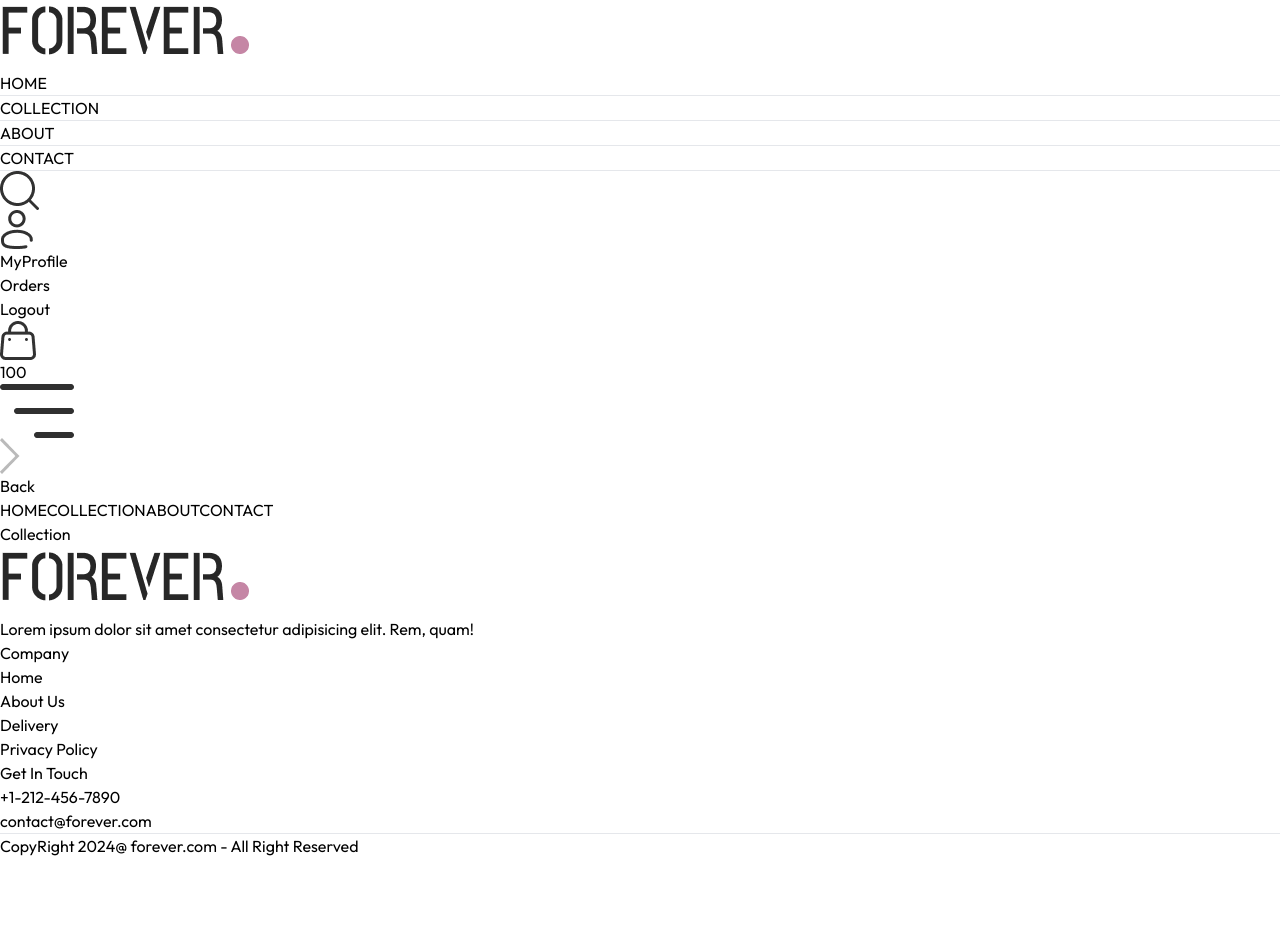
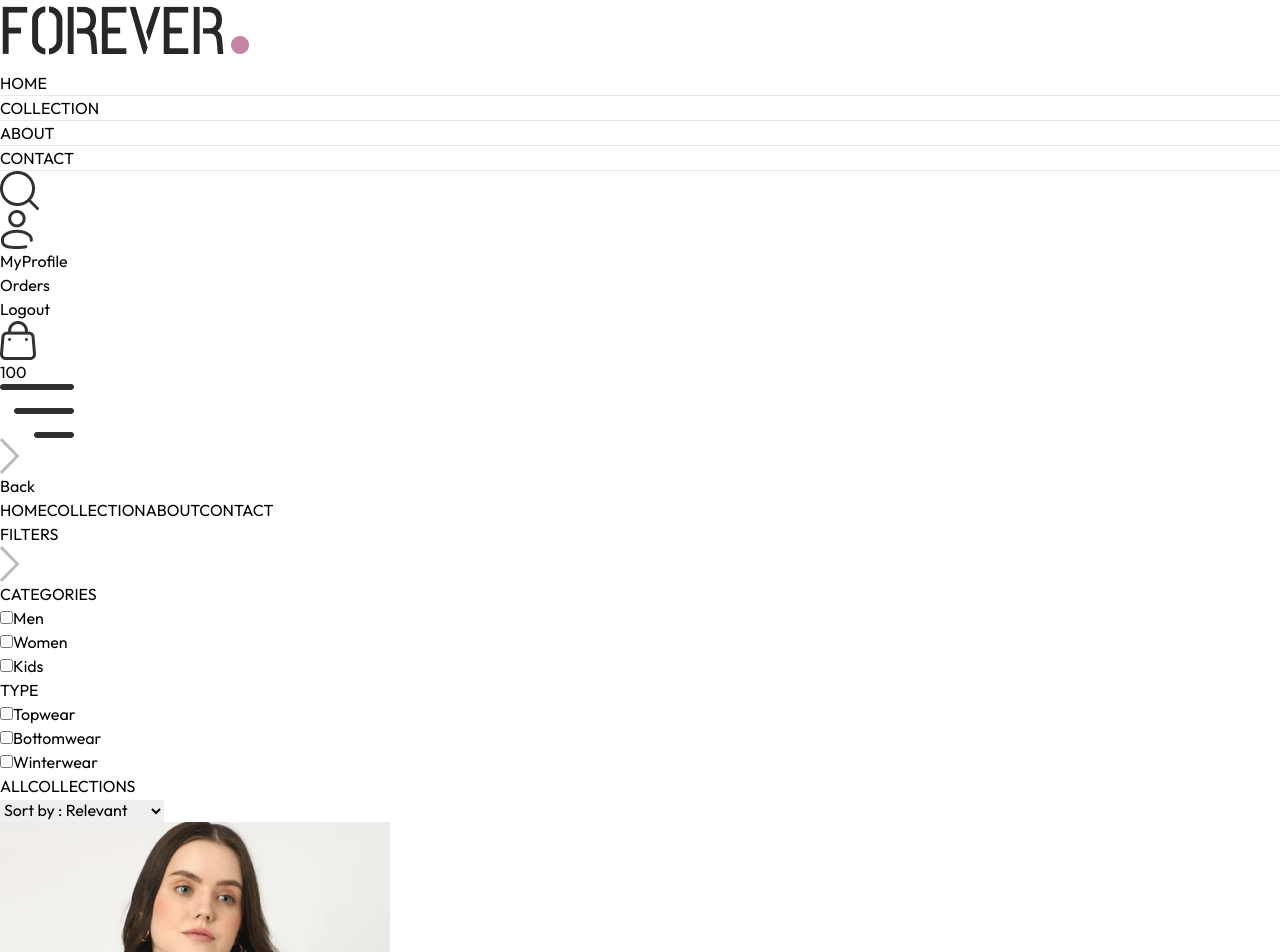
Before and after one commit to Ranjit-Kumar-Nayak/E-Commerce, a React (Vite) app in the folder frontend/: page /collection in a window 1280 px wide. Shown: the top 952 px of the page. Before the commit the page ends 858 px from the top, so only its background shows below. Built offline with nearby package versions, Linux system fonts and the light colour scheme.

Commit message:
Collection component'

```diff
--- a/frontend/src/components/Footer.jsx
+++ b/frontend/src/components/Footer.jsx
@@ -6,10 +6,10 @@ import { assets } from '../assets/frontend_assets/assets'
 const Footer = () => {
   return (
     <div>
-        <div className='flex flex-col smgrid grid-cols-[3fr_1fr_1fr] gap-14 my-10 mt-40 text-sm'>
+        <div className='flex flex-col sm:grid grid-cols-[3fr_1fr_1fr] gap-14 my-10 mt-40 text-sm'>
             <div>
                 <img src={assets.logo} alt="" className='mb-5 w-32'/>
-                <p className='w-full md:w-2/3 text-gray-600'>Lorem ipsum dolor sit amet consectetur adipisicing elit. Rem, quam!</p>
+                <p className='w-full md:w-2/3 text-gray-600'>Lorem ipsum dolor sit amet consectetur adipisicing elit. Rem, quam! Lorem, ipsum dolor sit amet consectetur adipisicing elit. Illo, eaque nostrum! Ab laboriosam debitis alias provident sequi explicabo, ipsa facilis enim praesentium! Eaque similique maiores ad debitis, error perferendis animi!</p>
             </div>
             <div>
                 <p className='text-xl font-medium mb-5'>Company</p>
--- a/frontend/src/components/NewsLetterBox.jsx
+++ b/frontend/src/components/NewsLetterBox.jsx
@@ -24,7 +24,7 @@ const NewsLetterBox = () => {
           placeholder="enter your email"
         />
         <button
-          className="bg-black text-white text-xg px-10 py-4"
+          className="bg-black text-white text-xg px-10 py-4 rounded-lg"
           type="submit"
         >
           Subscribe
--- a/frontend/src/pages/Collection.jsx
+++ b/frontend/src/pages/Collection.jsx
@@ -1,9 +1,101 @@
-import React from 'react'
+import React, { useContext, useEffect, useState } from "react";
+import { ShopContext } from "../context/ShopContext";
+import {assets} from '../assets/frontend_assets/assets.js'
+import Title from "../components/Title.jsx";
+import ProductItem from "../components/ProductItem.jsx";
+const Collection = () => {
+  const { products } = useContext(ShopContext);
 
-const Collection = () => {
+
+  const [showFilter, setShowFilter] = useState(false);
+  const [filterProdicts,setFilterProducts]=useState([])
+
+
+  useEffect(()=>{
+setFilterProducts(products);
+  },[])
   return (
-    <div>Collection</div>
-  )
-}
+    <div className="flex flex-col sm:flex-row gap-1 sm:gap-10 pt-10 border-t border-green-700">
+      {/* Filter Options */}
+      <div className="min-w-60">
+        <p onClick={()=>setShowFilter(!showFilter)} className="my-2 text-xl flex items-center cursor-pointer gap-2">
+          FILTERS
+          <img className={`h-3 sm:hidden ${showFilter?'rotate-90' : ''}`} src={assets.dropdown_icon} alt="" />
+        </p>
+        {/* category filter */}
+        <div
+          className={`border border-gray-300 pl-5 py-3 mt-6 ${
+            showFilter ? "" : "hidden"
+          }sm:block`}
+        >
+          <p className="mb-3 text-sm font-medium">CATEGORIES</p>
+          <div className="flex flex-col gap-2 text-sm font-light text-gray-700">
+            <p className="flex gap-2">
+              <input type="checkbox" className="w-3" value={'Men'}/>
+              Men
+            </p>
+            <p className="flex gap-2">
+              <input type="checkbox" className="w-3" value={'Women'}/>
+              Women
+            </p>
+            <p className="flex gap-2">
+              <input type="checkbox" className="w-3" value={'Kids'}/>
+              Kids
+            </p>
+          </div>
+        </div>
 
-export default Collection
+        {/* Sub category filter */}
+        <div
+          className={`border border-gray-300 pl-5 my-5 py-3 mt-6 ${
+            showFilter ? "" : "hidden"
+          }sm:block`}
+        >
+          <p className="mb-3 text-sm font-medium">TYPE</p>
+          <div className="flex flex-col gap-2 text-sm font-light text-gray-700">
+            <p className="flex gap-2">
+              <input type="checkbox" className="w-3" value={'Topwear'}/>
+              Topwear
+            </p>
+            <p className="flex gap-2">
+              <input type="checkbox" className="w-3" value={'Bottomwear'}/>
+              Bottomwear
+            </p>
+            <p className="flex gap-2">
+              <input type="checkbox" className="w-3" value={'Winterwear'}/>
+              Winterwear
+            </p>
+          </div>
+        </div>
+      </div>
+
+
+            {/* Right side */}
+
+            <div className="flex-1 ">
+              <div className="flex justify-between text-base sm:text-2xl mb-4">
+                <Title text1={'ALL'} text2={'COLLECTIONS'}/>
+                {/* product sort */}
+                <select className="border-2 border-gray-300 text-sm px-2">
+                  <option value="relevant">Sort by : Relevant</option>
+                  <option value="low to high">Sort By : Low to high</option>
+                  <option value="high to low">Sort by : High to low</option>
+                </select>
+              </div>
+
+              {/*  map the product */}
+
+              <div className="grid grid-cols-2 md:grid-cols-3 lg:grid-cols-4 gap-4 gap-y-6">
+                {filterProdicts.map((item,index)=>(
+
+                  <ProductItem key={index} name={item.name} id={item._id} price={item.price} image={item.image}/>
+                ))}
+              </div>
+
+            </div>
+
+    </div>
+  );
+};
+
+export default Collection;
```
